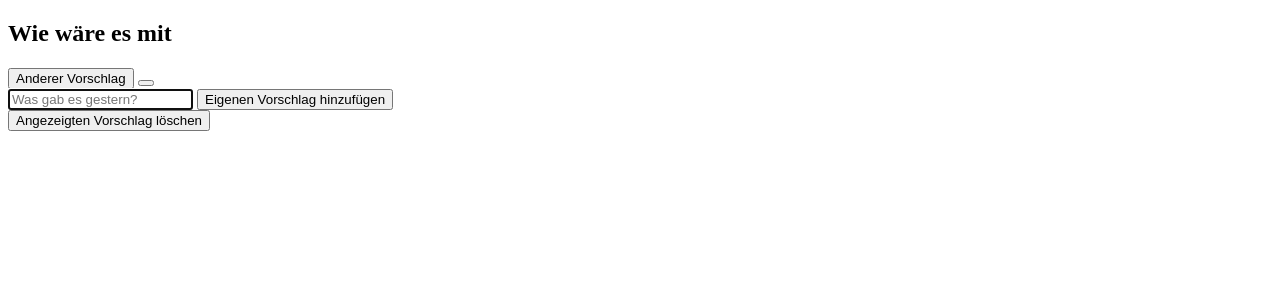
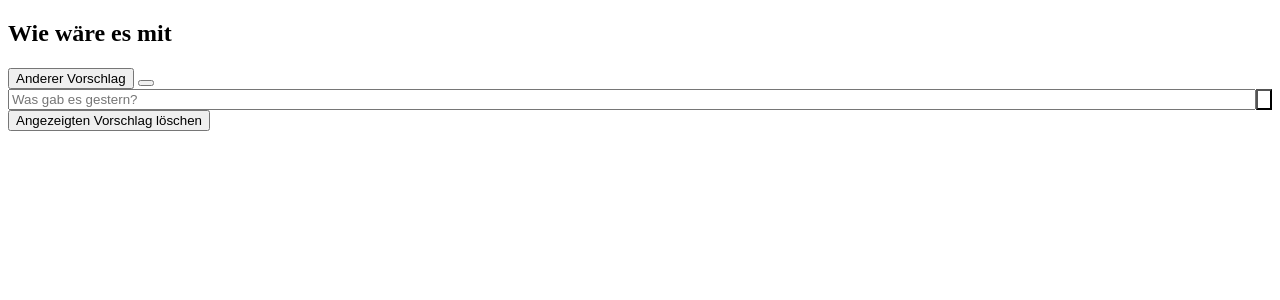
Before and after one commit to SilvanCodes/whatmeal, a Svelte app: page / in a window 1280 px wide. Both pictures are taken after a click on the button "Eigenen Vorschlag hinzufügen". Shown: the top 300 px of the page. Built offline with nearby package versions, Linux system fonts and the light colour scheme; no server answers; some icons are missing; a web font is replaced by a local one.

Commit message:
Improve adding suggestions
In order to take up less screenspace and to only show relevant
information on the screen the input to add a new suggestion is now
hidden by default. Only when the user decides they want to add a
suggestion the button fades into an input field.

```diff
--- a/public/global.css
+++ b/public/global.css
@@ -159,3 +159,7 @@ input {
 .flex-grow\:1 {
     flex-grow: 1;
 }
+
+.display\:grid {
+    display: grid;
+}
--- a/src/AddMeal.svelte
+++ b/src/AddMeal.svelte
@@ -1,24 +1,83 @@
 <script lang="ts">
     import { MEAL } from "./api";
+    import { clickOutside } from "./utility";
+    import { fade } from "svelte/transition";
 
     let addMealInput: HTMLInputElement;
     let addMealInputValue: string;
 
+    let inputMode = false;
+
+    const showInput = () => (inputMode = true);
+
     const addMeal = () =>
         addMealInputValue
-            ? (MEAL.add(addMealInputValue), (addMealInputValue = ""))
+            ? (MEAL.add(addMealInputValue),
+              (addMealInputValue = ""),
+              (inputMode = false))
             : addMealInput.focus();
 </script>
 
-<form on:submit|preventDefault={addMeal} class="elc-box elc-stack">
+<div class="elc-box display:grid">
+    {#if inputMode}
+        <form
+            class="switch"
+            use:clickOutside
+            on:clickoutside={() => (inputMode = false)}
+            on:submit|preventDefault={addMeal}
+            on:introend={() => addMealInput.focus()}
+            transition:fade
+        >
             <input
+                class="text-align:center"
                 bind:this={addMealInput}
                 bind:value={addMealInputValue}
                 type="text"
                 placeholder="Was gab es gestern?"
-        class="text-align:center"
             />
-    <button class="pulse-on-click secondary"
-        >Eigenen Vorschlag hinzufügen</button
+            <button class="send">
+                <i class="mi-send rotate:90" />
+            </button>
+        </form>
+    {:else}
+        <button
+            class="pulse-on-click secondary switch"
+            on:click={showInput}
+            transition:fade
         >
-</form>
+            Eigenen Vorschlag hinzufügen
+        </button>
+    {/if}
+</div>
+
+<style>
+    form {
+        background-color: var(--color-blue);
+        border-radius: var(--border-radius-base);
+        display: flex;
+        justify-content: space-between;
+    }
+
+    input {
+        inline-size: 100%;
+    }
+
+    input:focus {
+        outline: none;
+        box-shadow: var(--zero) var(--zero) var(--s-5) var(--color-blue) inset;
+    }
+
+    .send {
+        background-color: transparent;
+    }
+
+    /* see here: https://stackoverflow.com/a/59892853/8722320 */
+    .switch {
+        grid-column: 1/2;
+        grid-row: 1/2;
+    }
+
+    i {
+        color: var(--color-white);
+    }
+</style>
--- a/src/utility.ts
+++ b/src/utility.ts
@@ -1,3 +1,18 @@
 const l = console.log;
 
-export { l };
+// see here: https://svelte.dev/repl/0ace7a508bd843b798ae599940a91783?version=3.16.7
+const clickOutside = (node: Node) => {
+    const handleClick = (event: Event) => {
+        node && !node.contains(event.target as Node) && !event.defaultPrevented && node.dispatchEvent(new CustomEvent('clickoutside', {}))
+    }
+
+    document.addEventListener('click', handleClick, true);
+
+    return {
+        destroy() {
+            document.removeEventListener('click', handleClick, true);
+        }
+    }
+}
+
+export { l, clickOutside };
```
Also changed, not shown: types/static.d.ts (+11 -5 lines). Lines whose indentation alone changed are shown as unchanged.
